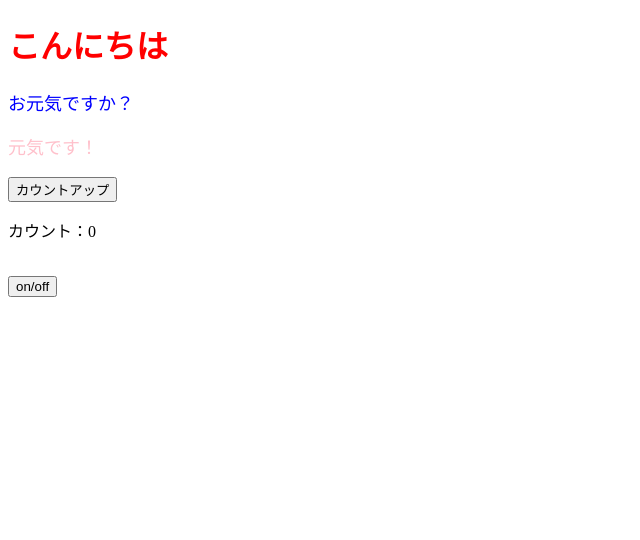
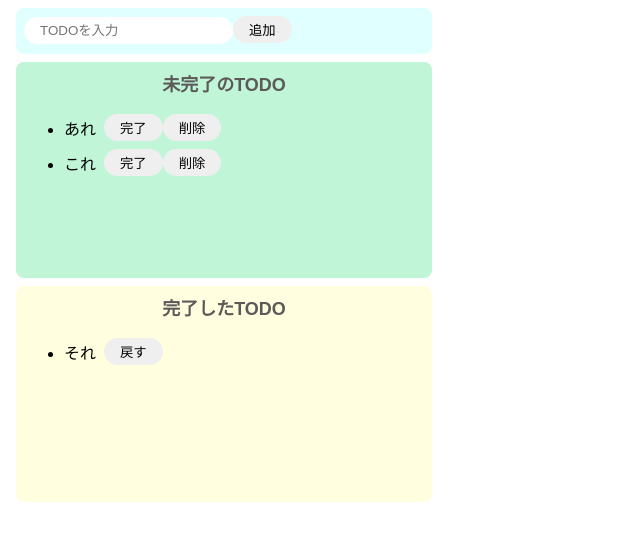
Before and after one commit to atagan-deb/lesson-react-todo-app, a React (Create React App) app: page / in a window 1280 px wide. Shown: the top 540 px of the page, without its empty margins (0-640 px from the left). Built offline with nearby package versions, Linux system fonts and the light colour scheme.

Commit message:
initial commit

```diff
--- a/src/App.jsx
+++ b/src/App.jsx
@@ -1,39 +1,31 @@
-/* eslint react-hooks/exhaustive-deps: off */
+import React, { useState } from "react";
+import "./styles.css";
 
-import React, { useEffect, useState } from "react";
-import { ColorfulMessage } from "./components/ColorfulMessage";
+import { InputTodo } from "./components/InputTodo";
+import { IncompleteList } from "./components/IncompleteList";
+import { CompleteList } from "./components/CompleteList";
 
-const App = () => {
-  const [num, setNum] = useState(0);
-  const [isFaceShow, setIsFaceShow] = useState(true);
-
-  const onClickCountUp = () => {
-    setNum(num + 1);
-  };
-  const onClickSwitchFaceShow = () => {
-    setIsFaceShow(!isFaceShow);
-  };
-
-  useEffect(() => {
-    if (num > 0 && num % 3 === 0) {
-      isFaceShow || setIsFaceShow(true);
-    } else {
-      isFaceShow && setIsFaceShow(false);
-    }
-  }, [num]);
-
+export const App = () => {
+  const [incompleteTodos, setIncompleteTodos] = useState(["あれ", "これ"]);
+  const [completeTodos, setCompleteTodos] = useState(["それ"]);
   return (
     <>
-      <h1 style={{ color: "red" }}>こんにちは</h1>
-      <ColorfulMessage color="blue">お元気ですか？</ColorfulMessage>
-      <ColorfulMessage color="pink">元気です！</ColorfulMessage>
-      <button onClick={onClickCountUp}>カウントアップ</button>
-      <p>カウント：{num}</p>
-      <br />
-      <button onClick={onClickSwitchFaceShow}>on/off</button>
-      {isFaceShow && <p>・ω・</p>}
+      <InputTodo
+        incompleteTodos={incompleteTodos}
+        setIncompleteTodos={setIncompleteTodos}
+      />
+      <IncompleteList
+        incompleteTodos={incompleteTodos}
+        setIncompleteTodos={setIncompleteTodos}
+        completeTodos={completeTodos}
+        setCompleteTodos={setCompleteTodos}
+      />
+      <CompleteList
+        completeTodos={completeTodos}
+        setCompleteTodos={setCompleteTodos}
+        incompleteTodos={incompleteTodos}
+        setIncompleteTodos={setIncompleteTodos}
+      />
     </>
   );
 };
-
-export default App;
--- a/src/components/ColorfulMessage.jsx
+++ /dev/null
@@ -1,11 +0,0 @@
-import React from "react";
-
-export const ColorfulMessage = (props) => {
-  const { color = "black", children } = props;
-  const contentStyle = {
-    color,
-    fontSize: "18px"
-  };
-
-  return <p style={contentStyle}>{children}</p>;
-};
--- /dev/null
+++ b/src/components/CompleteList.jsx
@@ -0,0 +1,34 @@
+import React from 'react'
+
+export const CompleteList = (props) => {
+  const {
+    completeTodos,
+    setCompleteTodos,
+    incompleteTodos,
+    setIncompleteTodos
+  } = props;
+  const onClickReturn = (e) => {
+    const returnTodo = e.target.value;
+    setIncompleteTodos([...incompleteTodos, returnTodo]);
+    setCompleteTodos(completeTodos.filter((todo) => todo !== returnTodo));
+  };
+  return (
+    <div className="complete-area">
+      <p className="title">完了したTODO</p>
+      <ul>
+        {completeTodos.map((todo, index) => {
+          return (
+            <li key={todo + index}>
+              <div className="list-row">
+                <p className="list-text">{todo}</p>
+                <button value={todo} onClick={onClickReturn}>
+                  戻す
+                </button>
+              </div>
+            </li>
+          );
+        })}
+      </ul>
+    </div>
+  );
+};
--- /dev/null
+++ b/src/components/IncompleteList.jsx
@@ -0,0 +1,41 @@
+import React from "react";
+export const IncompleteList = (props) => {
+  const {
+    incompleteTodos,
+    setIncompleteTodos,
+    completeTodos,
+    setCompleteTodos
+  } = props;
+
+  const onClickComplete = (e) => {
+    const completeTodo = e.target.value;
+    setCompleteTodos([...completeTodos, completeTodo]);
+    setIncompleteTodos(incompleteTodos.filter((todo) => todo !== completeTodo));
+  };
+  const onClickDelete = (e) => {
+    const deleteTodo = e.target.value;
+    setIncompleteTodos(incompleteTodos.filter((todo) => todo !== deleteTodo));
+  };
+  return (
+    <div className="incomplete-area">
+      <p className="title">未完了のTODO</p>
+      <ul>
+        {incompleteTodos.map((todo, index) => {
+          return (
+            <li key={todo + index}>
+              <div className="list-row">
+                <p className="list-text">{todo}</p>
+                <button value={todo} index={index} onClick={onClickComplete}>
+                  完了
+                </button>
+                <button value={todo} onClick={onClickDelete}>
+                  削除
+                </button>
+              </div>
+            </li>
+          );
+        })}
+      </ul>
+    </div>
+  );
+};
--- /dev/null
+++ b/src/components/InputTodo.jsx
@@ -0,0 +1,26 @@
+import React, { useState } from "react";
+
+export const InputTodo = (props) => {
+  const { incompleteTodos, setIncompleteTodos } = props;
+  const [todoText, setTodoText] = useState("");
+  const onChangeTodoText = (e) => {
+    setTodoText(e.target.value);
+  };
+  const onClickAdd = () => {
+    if (todoText === "") {
+      return;
+    }
+    setIncompleteTodos([...incompleteTodos, todoText]);
+    setTodoText("");
+  };
+  return (
+    <div className="inputTodo-area">
+      <input
+        placeholder="TODOを入力"
+        value={todoText}
+        onChange={onChangeTodoText}
+      />
+      <button onClick={onClickAdd}>追加</button>
+    </div>
+  );
+};
--- a/src/index.js
+++ b/src/index.js
@@ -1,6 +1,6 @@
 import React from "react";
 import ReactDom from "react-dom";
 
-import App from "./App";
+import { App } from "./App";
 
 ReactDom.render(<App />, document.getElementById("root"));
--- /dev/null
+++ b/src/styles.css
@@ -0,0 +1,63 @@
+body {
+  font-family: sans-serif;
+}
+input {
+  border: none;
+  border-radius: 16px;
+  padding: 6px 16px;
+  outline: none;
+}
+button {
+  border: none;
+  border-radius: 16px;
+  padding: 4px 16px;
+}
+button:hover {
+  background-color: hotpink;
+  color: #fff;
+  cursor: pointer;
+}
+li {
+  padding-bottom: 4px;
+}
+.inputTodo-area {
+  background-color: lightcyan;
+  width: 400px;
+  height: 30px;
+  padding: 8px;
+  margin: 8px;
+  border-radius: 8px;
+}
+.incomplete-area {
+  background-color: rgb(192, 245, 216);
+  width: 400px;
+  min-height: 200px;
+  padding: 8px;
+  margin: 8px;
+  border-radius: 8px;
+}
+.complete-area {
+  background-color: lightyellow;
+  width: 400px;
+  min-height: 200px;
+  padding: 8px;
+  margin: 8px;
+  border-radius: 8px;
+}
+.title {
+  text-align: center;
+  font-size: 18px;
+  font-weight: bold;
+  color: rgb(92, 89, 89);
+  margin-top: 0;
+}
+.list-row {
+  display: flex;
+  align-items: center;
+  margin: 0;
+  padding-bottom: 4px;
+}
+.list-text {
+  padding: 0 8px 0 0;
+  margin: 0;
+}
```
